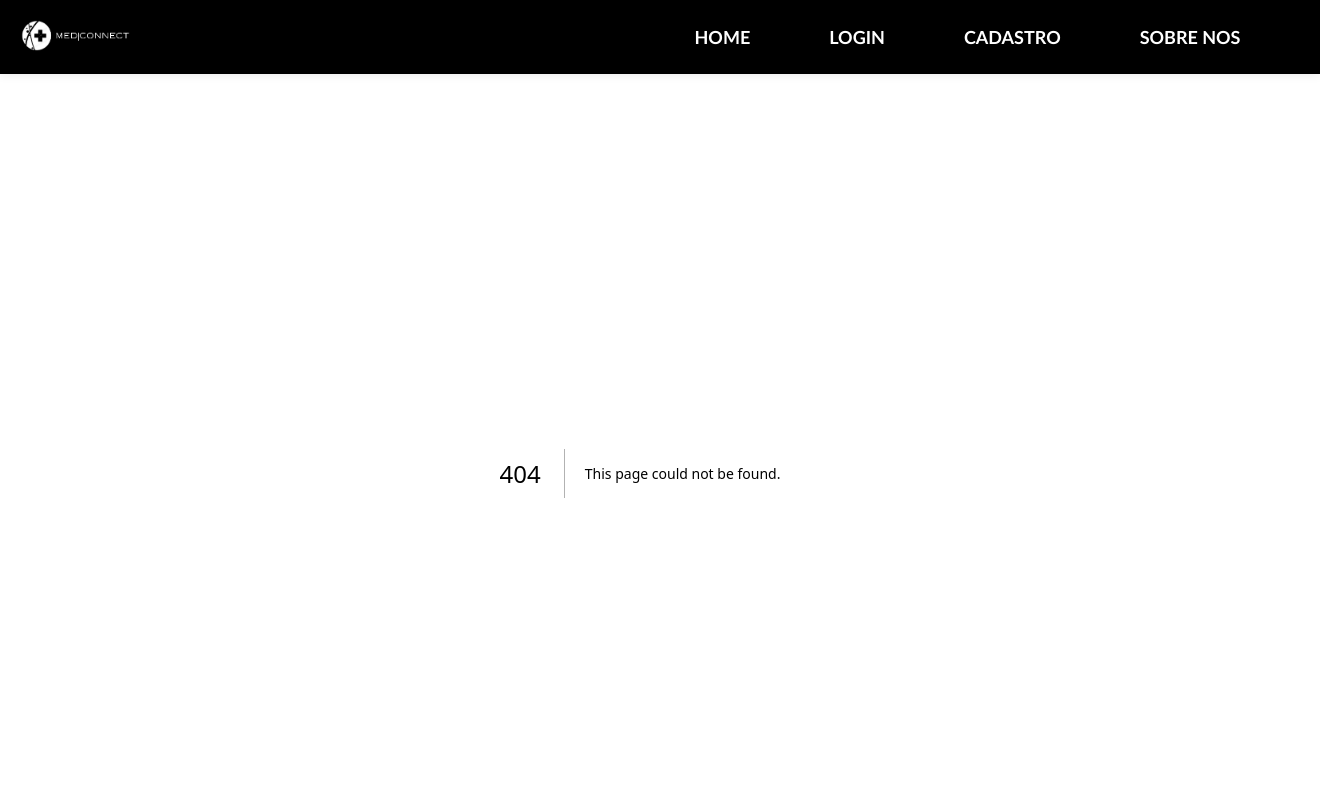
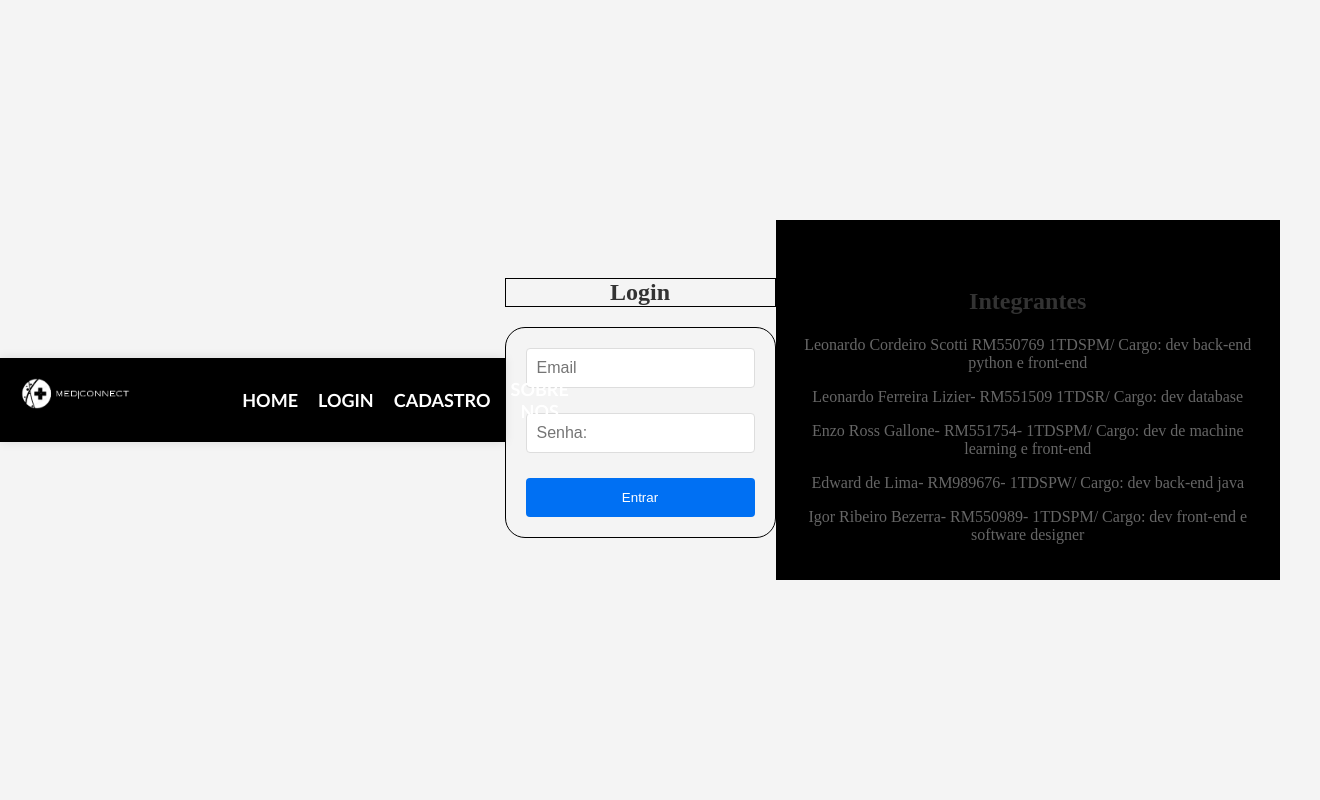
Before and after one commit to gallone10/GS_MEDCONNECT, a Next.js app: page /login in a window 1280 px wide. Before the commit this address had no page. Shown: the top 800 px of the page, 1320 px wide, since content can reach past the window. Built offline with nearby package versions, Linux system fonts and the light colour scheme.

Commit message:
página de login feita

```diff
--- /dev/null
+++ b/src/app/login/page.jsx
@@ -0,0 +1,52 @@
+"use client";
+import React, { useState } from 'react';
+import style from './page.scss'
+
+const LoginForm = () => {
+  const [username, setUsername] = useState('');
+  const [password, setPassword] = useState('');
+  const [error, setError] = useState('');
+
+  const handleSubmit = (e) => {
+    e.preventDefault();
+
+    // Aqui você pode adicionar a lógica de autenticação
+    // por exemplo, validar as credenciais do usuário
+
+    // Simplesmente exibindo as informações no console para demonstração
+    console.log('Username:', username);
+    console.log('Password:', password);
+
+    // Lógica de autenticação aqui
+  };
+
+  return (
+    <div>
+      <h1>Login</h1>
+      {error && <p style={{ color: 'red' }}>{error}</p>}
+      <form onSubmit={handleSubmit}>
+        <label>
+
+          <input
+            type="text" placeholder='Email' required
+            value={username}
+            onChange={(e) => setUsername(e.target.value)}
+
+          />
+        </label>
+        <label>
+
+          <input
+            type="password" placeholder='Senha:' required
+            value={password}
+            onChange={(e) => setPassword(e.target.value)}
+
+          />
+        </label>
+        <button type="submit">Entrar</button>
+      </form>
+    </div>
+  );
+};
+
+export default LoginForm;
--- /dev/null
+++ b/src/app/login/page.scss
@@ -0,0 +1,77 @@
+body {
+    margin: 0;
+    padding: 0;
+    background-color: #f4f4f4;
+    display: flex;
+    justify-content: center;
+    align-items: center;
+    height: 100vh;
+  }
+
+  .container {
+    max-width: 400px;
+    width: 100%;
+    padding: 20px;
+    background-color: #fff;
+    box-shadow: 0 0 10px rgba(0, 0, 0, 0.1);
+    border-radius: 8px;
+  }
+
+  h1 {
+    text-align: center;
+    margin-bottom: 20px;
+    font-size: 24px;
+    color: #333;
+    border: 1px solid #000;
+  }
+
+  form {
+    display: flex;
+    flex-direction: column;
+    border: 1px solid #000;
+    border-radius: 20px;
+    padding: 20px;
+    justify-content: center;
+
+    label {
+      margin-bottom: 10px;
+      color: #333;
+    }
+
+    input {
+      padding: 10px;
+      margin-bottom: 15px;
+      border: 1px solid #ddd;
+      border-radius: 4px;
+      font-size: 16px;
+    }
+
+    button {
+      padding: 12px;
+      background-color: #0070f3;
+      color: #fff;
+      border: none;
+      border-radius: 4px;
+      cursor: pointer;
+
+      &:hover {
+        background-color: #004080;
+      }
+    }
+  }
+
+  p {
+    text-align: center;
+    margin-top: 16px;
+    color: #666;
+
+    a {
+      color: #0070f3;
+      text-decoration: none;
+      font-weight: bold;
+
+      &:hover {
+        text-decoration: underline;
+      }
+    }
+  }
--- a/src/components/cabecalho/page.jsx
+++ b/src/components/cabecalho/page.jsx
@@ -12,7 +12,7 @@ export default function Cabecalho() {
       </div>
     <nav className="menu">
       <Link href="/">HOME</Link>
-      <Link href="/produto">LOGIN</Link>
+      <Link href="/login">LOGIN</Link>
       <Link href="/cadastro">CADASTRO</Link>
       <Link href="/sobre-nos" >SOBRE NOS</Link>
     </nav>
```
Also changed, not shown: src/app/produto/page.jsx (deleted, +0 -22 lines).
